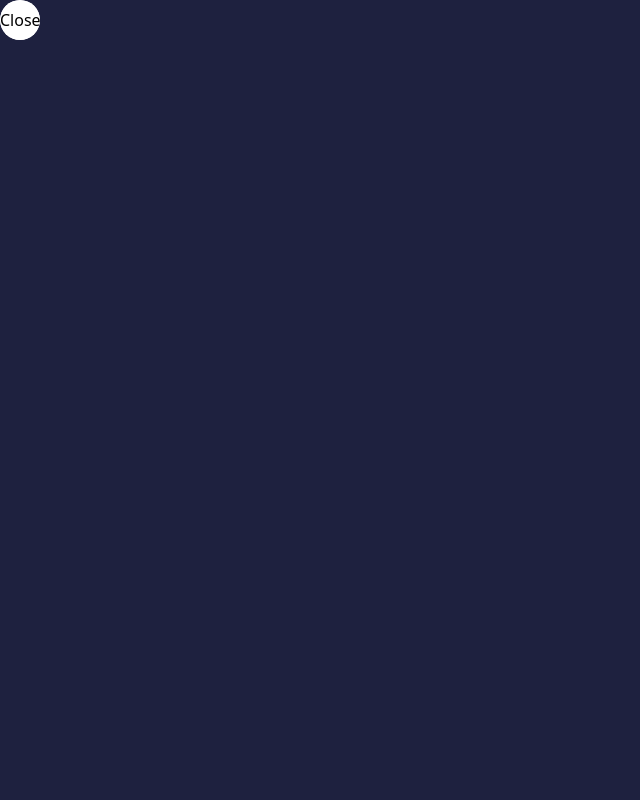
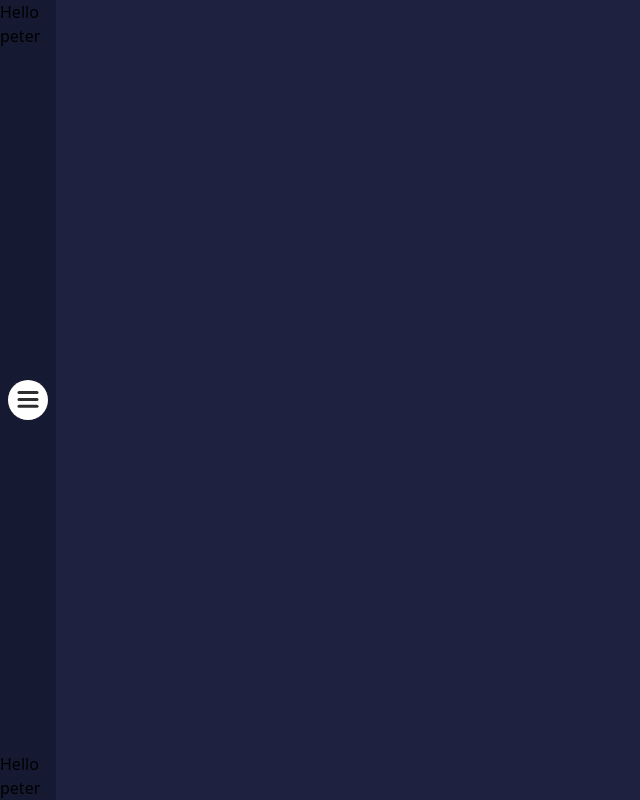
Before and after one commit to Georgeb779/porfolio, a Next.js app: page / in a window 1280 px wide. Shown: the whole page, without its empty margins (0-640 px from the left). Built offline with nearby package versions, Linux system fonts and the light colour scheme.

Commit message:
feat: create navbar component and add some animations

```diff
--- /dev/null
+++ b/src/animations/index.ts
@@ -0,0 +1 @@
+export * from './item-variants';
--- /dev/null
+++ b/src/animations/item-variants.ts
@@ -0,0 +1,19 @@
+export const itemVariants = (index: number) => {
+  return {
+    open: {
+      y: 0,
+      opacity: 1,
+      transition: {
+        y: { stiffness: 1000 },
+        delay: 1.3 + index * 0.1,
+      },
+    },
+    closed: {
+      opacity: 0,
+      y: 50,
+      transition: {
+        y: { stiffness: 1000, velocity: -100 },
+      },
+    },
+  };
+};
--- /dev/null
+++ b/src/components/MenuToggle/index.tsx
@@ -0,0 +1,89 @@
+import type { SVGMotionProps } from 'framer-motion';
+import { AnimatePresence, motion } from 'framer-motion';
+import React from 'react';
+
+import style from './style.module.scss';
+
+export const MenuToggle = ({ isOpen }: { isOpen: boolean }) => {
+  const Path = (
+    props: JSX.IntrinsicAttributes &
+      SVGMotionProps<SVGPathElement> &
+      React.RefAttributes<SVGPathElement>
+  ) => (
+    <motion.path
+      fill="transparent"
+      strokeWidth="3"
+      stroke="hsl(0, 0%, 18%)"
+      strokeLinecap="round"
+      {...props}
+    />
+  );
+  return (
+    <svg className={style.svg}>
+      <AnimatePresence>
+        {isOpen ? (
+          <motion.g
+            initial={{ opacity: 0 }}
+            animate={{ opacity: 1 }}
+            exit={{ opacity: 0 }}
+            transition={{ duration: 0.5 }}
+            key="open"
+          >
+            <Path
+              d="M 2 2.5 L 20 2.5"
+              variants={{
+                closed: { d: 'M 2 2.5 L 20 2.5' },
+                open: { d: 'M 3 16.5 L 17 2.5' },
+              }}
+            />
+            <Path
+              d="M 2 9.423 L 20 9.423"
+              variants={{
+                closed: { opacity: 1 },
+                open: { opacity: 0 },
+              }}
+              transition={{ duration: 0.1 }}
+            />
+            <Path
+              d="M 2 16.346 L 20 16.346"
+              variants={{
+                closed: { d: 'M 2 16.346 L 20 16.346' },
+                open: { d: 'M 3 2.5 L 17 16.346' },
+              }}
+            />
+          </motion.g>
+        ) : (
+          <motion.g
+            initial={{ opacity: 0 }}
+            animate={{ opacity: 1 }}
+            exit={{ opacity: 0 }}
+            transition={{ duration: 0.5 }}
+            key="closed"
+          >
+            <Path
+              variants={{
+                closed: { d: 'M 2 2.5 L 20 2.5' },
+                open: { d: 'M 3 16.5 L 17 2.5' },
+              }}
+            />
+            <Path
+              d="M 2 9.423 L 20 9.423"
+              variants={{
+                closed: { opacity: 1 },
+                open: { opacity: 0 },
+              }}
+              transition={{ duration: 0.1 }}
+            />
+            <Path
+              d="M 2 16.346 L 20 16.346"
+              variants={{
+                closed: { d: 'M 2 16.346 L 20 16.346' },
+                open: { d: 'M 3 2.5 L 17 16.346' },
+              }}
+            />
+          </motion.g>
+        )}
+      </AnimatePresence>
+    </svg>
+  );
+};
--- /dev/null
+++ b/src/components/MenuToggle/style.module.scss
@@ -0,0 +1,4 @@
+.svg {
+  @apply w-[22px] h-5 ;
+
+}
--- a/src/components/NavBar/index.tsx
+++ b/src/components/NavBar/index.tsx
@@ -1,96 +1,41 @@
-import { AnimatePresence, motion, useCycle } from 'framer-motion';
+import { motion, useCycle } from 'framer-motion';
 import * as React from 'react';
 
 import { useDimensions } from '@/utils';
+
+import { MenuToggle } from '../MenuToggle';
+import { SidebarItems } from '../SidebarItems';
+import style from './style.module.scss';
 
 export const NavBar = () => {
   const [isOpen, cycleOpen] = useCycle(false, true);
   const containerRef = React.useRef(null);
   const { height } = useDimensions(containerRef);
 
-  const itemVariants = {
-    closed: {
-      opacity: 0,
-    },
-    open: { opacity: 1 },
-  };
-
-  const sideVariants = {
-    closed: {
-      transition: {
-        staggerChildren: 0.2,
-        staggerDirection: -1,
-      },
-    },
-    open: {
-      transition: {
-        staggerChildren: 0.2,
-        staggerDirection: 1,
-      },
-    },
-  };
-
-  const sidebar = {
-    // eslint-disable-next-line @typescript-eslint/no-shadow
-    open: (height = 1000) => ({
-      clipPath: `circle(${height * 2 + 200}px at 40px 40px)`,
-      transition: {
-        type: 'spring',
-        stiffness: 20,
-        restDelta: 2,
-      },
-    }),
-    closed: {
-      clipPath: 'circle(20px at 20px 20px)',
-      transition: {
-        delay: 0.5,
-        type: 'spring',
-        stiffness: 400,
-        damping: 40,
-      },
-    },
-  };
-
   return (
     <>
-      <motion.nav
+      <motion.nav>
+        <div>Hello peter</div>
+
+        <motion.div
           initial={false}
           animate={isOpen ? 'open' : 'closed'}
           custom={height}
           ref={containerRef}
           className="background"
-        variants={sidebar}
         >
-        <button onClick={() => cycleOpen}>{isOpen ? 'Open' : 'Close'}</button>
-        <motion.div>
-          <AnimatePresence>
-            {isOpen && (
-              <motion.aside
-                initial={{ width: 0 }}
-                animate={{
-                  width: 300,
-                }}
-                exit={{
-                  width: 0,
-                  transition: { delay: 0.7, duration: 0.3 },
-                }}
+          <motion.button
+            onClick={() => cycleOpen()}
+            title="Toggle Menu"
+            type="button"
+            className={style.toggle_btn}
           >
-                <motion.div
-                  className="container"
-                  initial="closed"
-                  animate="open"
-                  exit="closed"
-                  variants={sideVariants}
-                >
-                  <motion.div variants={itemVariants}>Item 1</motion.div>
-                  <motion.div variants={itemVariants}>Item 2</motion.div>
-                  <motion.div variants={itemVariants}>Item 3</motion.div>
-                  <motion.div variants={itemVariants}>Item 4</motion.div>
+            <MenuToggle isOpen={isOpen} />
+          </motion.button>
+
+          <SidebarItems />
         </motion.div>
-              </motion.aside>
-            )}
-          </AnimatePresence>
-        </motion.div>
+        <div>Hello peter</div>
       </motion.nav>
     </>
   );
--- /dev/null
+++ b/src/components/NavBar/style.module.scss
@@ -0,0 +1,3 @@
+.toggle_btn {
+  @apply flex items-center justify-center bg-white w-10 h-10 rounded-full;
+}
--- /dev/null
+++ b/src/components/SidebarItems/index.tsx
@@ -0,0 +1,49 @@
+import { motion } from 'framer-motion';
+import React from 'react';
+
+import { itemVariants } from '@/animations';
+
+import style from './style.module.scss';
+
+export const SidebarItems = () => {
+  const routes = ['Home', 'About', 'Portfolio', 'Contact'];
+  return (
+    <motion.aside
+      className={style.sidebar}
+      variants={{
+        open: {
+          position: 'absolute',
+          visibility: 'visible',
+          opacity: 1,
+          x: 50,
+          transition: {
+            delay: 0.3,
+            stiffness: 20,
+            duration: 0.5,
+            type: 'spring',
+          },
+        },
+        closed: {
+          x: -100,
+          position: 'absolute',
+          opacity: 0,
+          zIndex: -1,
+          transition: {
+            delay: 0.5,
+            type: 'spring',
+            stiffness: 400,
+            damping: 40,
+          },
+        },
+      }}
+    >
+      <motion.ul className="container">
+        {routes.map((route, index) => (
+          <motion.li key={index} variants={itemVariants(index)}>
+            {route}
+          </motion.li>
+        ))}
+      </motion.ul>
+    </motion.aside>
+  );
+};
--- /dev/null
+++ b/src/components/SidebarItems/style.module.scss
@@ -0,0 +1,12 @@
+.sidebar {
+  @apply absolute flex flex-col items-center justify-center w-[200px] h-screen bg-dark-blue-200 p-4 text-white;
+
+  li {
+    @apply text-lg font-bold mb-4;
+
+    &::after {
+      @apply block w-0 h-1 bg-white transition-all duration-300;
+      content: "";
+    }
+  }
+}
--- a/src/components/index.ts
+++ b/src/components/index.ts
@@ -1 +1,3 @@
+export * from './MenuToggle';
 export * from './NavBar';
+export * from './SidebarItems';
--- a/src/pages/index.tsx
+++ b/src/pages/index.tsx
@@ -1,27 +1,11 @@
-import { motion } from 'framer-motion';
-
 import { NavBar } from '@/components';
 
 const Index = () => {
-  const variants = {
-    hidden: {
-      scale: 0.8,
-      opacity: 0,
-    },
-    visible: {
-      scale: 1,
-      opacity: 1,
-      transition: {
-        delay: 0.4,
-      },
-    },
-  };
-
   return (
     <>
-      <motion.div initial="hidden" animate="visible" variants={variants}>
+      <div>
         <NavBar />
-      </motion.div>
+      </div>
     </>
   );
 };
--- a/src/styles/global.scss
+++ b/src/styles/global.scss
@@ -4,11 +4,31 @@
 
 body {
   @apply bg-dark-blue-100;
+  -webkit-text-size-adjust: 100%;
+  overflow: hidden;
+}
+
+input,
+textarea,
+button,
+select,
+a {
+  -webkit-tap-highlight-color: rgba(0, 0, 0, 0);
+}
+
+nav {
+  @apply flex flex-col items-center justify-between bg-dark-blue-200 absolute h-screen w-14;
 }
 .background {
-  @apply bg-white absolute;
+  display: flex;
+  align-items: center;
 }
 
 button {
   @apply bg-white w-10 h-10 rounded-full;
+  display: flex;
+  align-items: center;
+
+  width: 50px;
+  height: 50px;
 }
```
Lines whose indentation alone changed are shown as unchanged.
